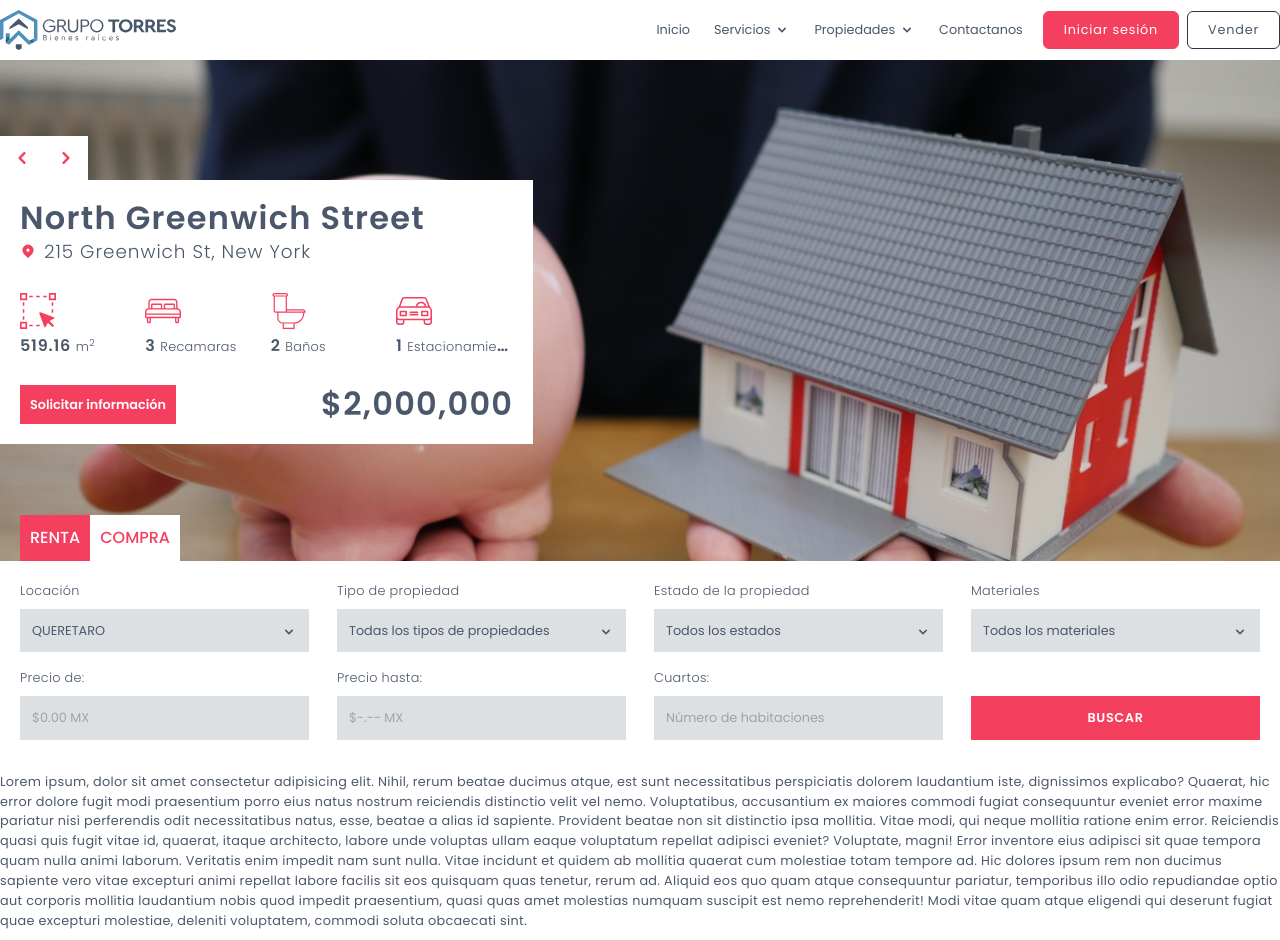
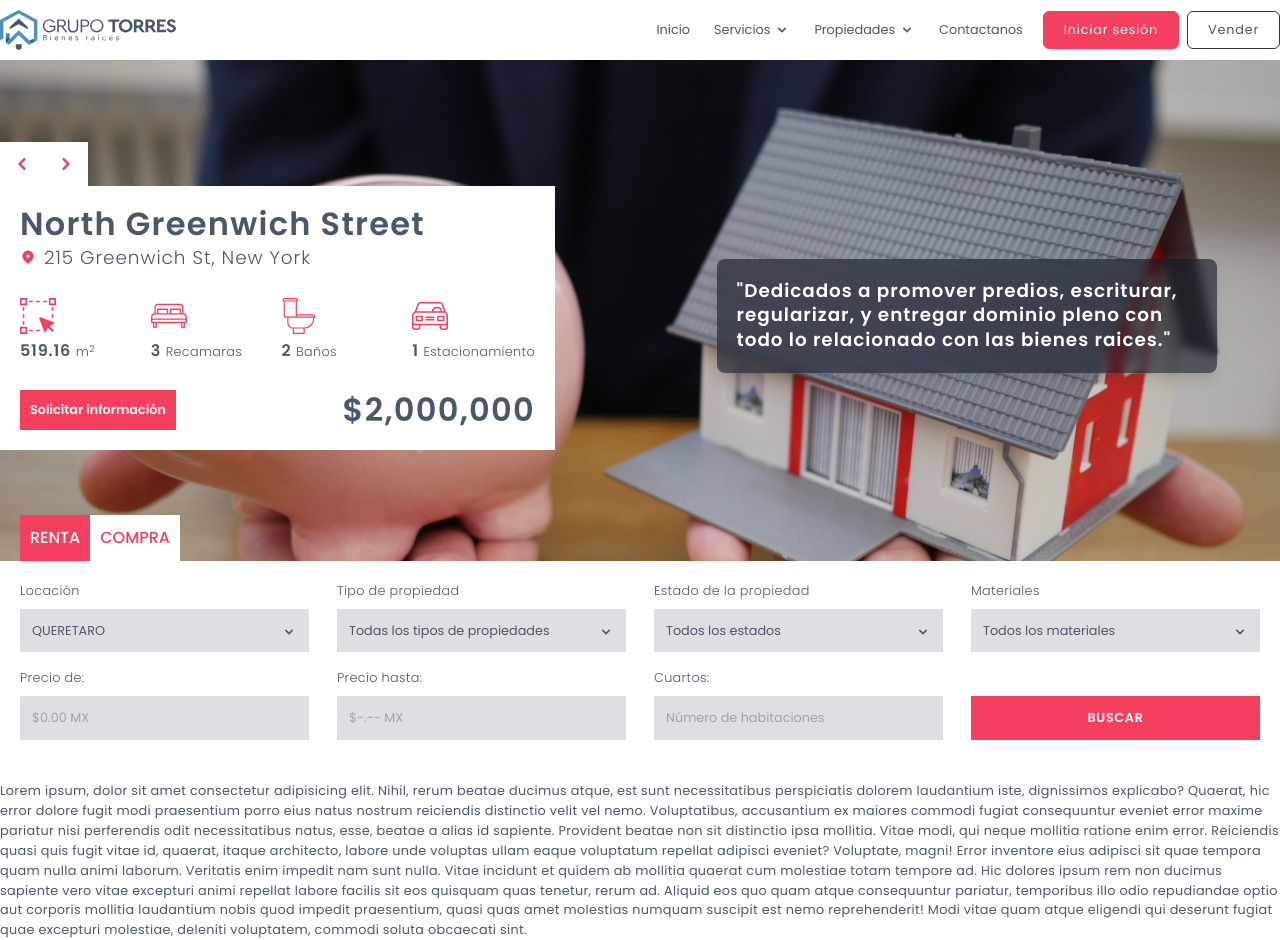
Before and after one commit to plazmediaLab/grupo-torres, a Next.js app: page /home in a window 1280 px wide. Built offline with nearby package versions, Linux system fonts and the light colour scheme.

Commit message:
[UI] TODOs detectados resueltos + Trabajo en el formulario del Banner

```diff
--- a/components/header/header-main.js
+++ b/components/header/header-main.js
@@ -7,7 +7,7 @@ export default function HeaderMain() {
     <header
       id="header-main-container"
       className="bg-white right-0 top-0 fixed sm:relative w-full z-20 text-body">
-      <section className="bg-white container p-2 sm:p-0 mx-auto grid gap-x-4 justify-items-start items-center">
+      <section className="bg-white container p-2 pb-3 sm:p-0 mx-auto grid gap-x-4 justify-items-start items-center">
         <HeaderLogo />
         <HeaderToggleButton />
         <HeaderNavMenu />
--- a/components/home/banner/form/banner-form-container.js
+++ b/components/home/banner/form/banner-form-container.js
@@ -28,7 +28,7 @@ export default function BannerFormContainer() {
         @media (max-width: 768px) {
           section {
             width: 95%;
-            bottom: 100px;
+            bottom: 150px;
           }
         }
       `}</style>
--- a/components/home/banner/form/banner-form_content.js
+++ b/components/home/banner/form/banner-form_content.js
@@ -14,9 +14,9 @@ export default function BannerFormContent({ tapSelected }) {
 
   return (
     <form
-      className="grid grid-cols-2 sm:grid-cols-4 grid-rows-2 gap-x-7 gap-y-4"
+      className="grid grid-cols-2 md:grid-cols-4 grid-rows-2 gap-x-7 gap-y-4"
       onSubmit={(e) => handleSubmit(e)}>
-      <div className="col-span-2 sm:col-span-1">
+      <div className="col-span-2 md:col-span-1">
         <BannerFormItemSelect name="location" label="Locación">
           {ListStates.map(
             (item) => !item.disabled && <BannerFormItemSelectItem item={item} key={item.iata} />
@@ -74,17 +74,17 @@ export default function BannerFormContent({ tapSelected }) {
         name="rooms"
         label="Cuartos:"
         placeholder="Número de habitaciones"></BannerFormItemNumber>
-      <div className="grid col-span-2 sm:col-span-1">
+      <div className="grid col-span-2 md:col-span-1">
         <button
           type="submit"
-          className="p-3 sm:p-0 bg-rose-500 text-white border border-rose-500 row-start-2 uppercase tracking-wider font-semibold hover:border-rose-600 hover:bg-rose-600">
+          className="mt-2 md:m-0 p-3 md:p-0 bg-rose-500 text-white border border-rose-500 row-start-2 uppercase tracking-wider font-semibold hover:border-rose-600 hover:bg-rose-600">
           Buscar
         </button>
         <style jsx>{`
           div {
             grid-template-rows: 1.7rem auto;
           }
-          @media (max-width: 620px) {
+          @media (max-width: 768px) {
             div {
               grid-template-rows: repeat(2, auto);
             }
--- a/components/home/banner/form/banner-form_item_select.js
+++ b/components/home/banner/form/banner-form_item_select.js
@@ -12,8 +12,8 @@ export default function BannerFormItemSelect({ name, label, children }) {
           clipRule="evenodd"
         />
       </svg>
-      <label htmlFor={name} className="truncate">
-        <span className="mb-2 font-light block">{label}</span>
+      <label htmlFor={name}>
+        <span className="mb-2 font-light block truncate">{label}</span>
         <select
           name={name}
           id={name}
--- a/components/home/banner/slide/banner-slide-container.js
+++ b/components/home/banner/slide/banner-slide-container.js
@@ -3,14 +3,37 @@ import BannerSlideContent from './banner-slide_content';
 
 export default function BannerSlideContainer() {
   return (
-    <aside className="container mx-auto relative">
-      <BannerSlideButtons />
-      <BannerSlideContent />
+    <aside className="container mx-auto relative grid gap-x-7 grid-cols-2 pb-32">
+      <div className="mb-14 md:mb-0 col-span-2 lg:col-span-1">
+        <BannerSlideButtons />
+        <BannerSlideContent />
+      </div>
+      <article className="row-start-1 sm:row-start-auto col-span-2 lg:col-span-1 block sm:hidden lg:block w-full lg:w-4/5 mt-8 sm:mt-10 place-self-center text-white text-title-card font-semibold p-5 rounded-lg bg-gray-900 bg-opacity-60 shadow-lg">
+        &quot;Dedicados a promover predios, escriturar, regularizar, y entregar dominio pleno con
+        todo lo relacionado con las bienes raices.&quot;
+      </article>
       <style jsx>{`
         aside {
           height: 100%;
           z-index: 10;
         }
+        div {
+          place-self: start;
+          align-self: center;
+        }
+        @media (max-width: 1024px) {
+          div {
+            place-self: center;
+          }
+        }
+        article {
+          backdrop-filter: blur(5px);
+        }
+        @media (max-width: 768px) {
+          article {
+            width: 95%;
+          }
+        }
       `}</style>
     </aside>
   );
--- a/components/home/banner/slide/banner-slide_buttons.js
+++ b/components/home/banner/slide/banner-slide_buttons.js
@@ -1,6 +1,6 @@
 export default function BannerSlideButtons() {
   return (
-    <div className="absolute hidden sm:block ml-3 lg:ml-0">
+    <div className="hidden sm:block">
       <button className="border-none p-button text-rose-500 bg-white hover:bg-rose-500 hover:text-white">
         <svg
           className="w-6 h-6"
@@ -27,11 +27,7 @@ export default function BannerSlideButtons() {
           />
         </svg>
       </button>
-      <style jsx>{`
-        div {
-          top: calc(20% - 44px);
-        }
-      `}</style>
+      <style jsx>{``}</style>
     </div>
   );
 }
--- a/components/home/banner/slide/banner-slide_content.js
+++ b/components/home/banner/slide/banner-slide_content.js
@@ -3,7 +3,7 @@ import BannerSlideContentInfo from './banner-slide_content_info';
 
 export default function BannerSlideContent() {
   return (
-    <article className="ml-3 lg:ml-0 sm:w-10/12 md:w-2/3 lg:w-6/12 xl:w-5/12 absolute left-0 bg-white p-5 hidden sm:block">
+    <article className="w-full  bg-white p-5 hidden sm:block">
       <h3 className="text-title-lg font-semibold">North Greenwich Street</h3>
       <p className="my-1 text-title-card font-light">
         <svg
--- a/components/layout/layout.js
+++ b/components/layout/layout.js
@@ -29,6 +29,9 @@ export default function Layout({ children }) {
         input[type='number'] {
           -moz-appearance: textfield;
         }
+        * {
+          border-radius: 0;
+        }
       `}</style>
     </>
   );
--- a/pages/home.js
+++ b/pages/home.js
@@ -5,7 +5,7 @@ export default function Home() {
   return (
     <Layout>
       <BannerMain />
-      <div className="py-44 sm:py-14"></div>
+      <div className=""></div>
       <article className="container mx-auto">
         <p>
           Lorem ipsum, dolor sit amet consectetur adipisicing elit. Nihil, rerum beatae ducimus
@@ -26,6 +26,18 @@ export default function Home() {
           fugiat quae excepturi molestiae, deleniti voluptatem, commodi soluta obcaecati sint.
         </p>
       </article>
+      <style jsx>{`
+        div {
+          padding-top: 3.8rem;
+          padding-bottom: 3.8rem;
+        }
+        @media (max-width: 768px) {
+          div {
+            padding-top: 9.8rem;
+            padding-bottom: 9.8rem;
+          }
+        }
+      `}</style>
     </Layout>
   );
 }
```
